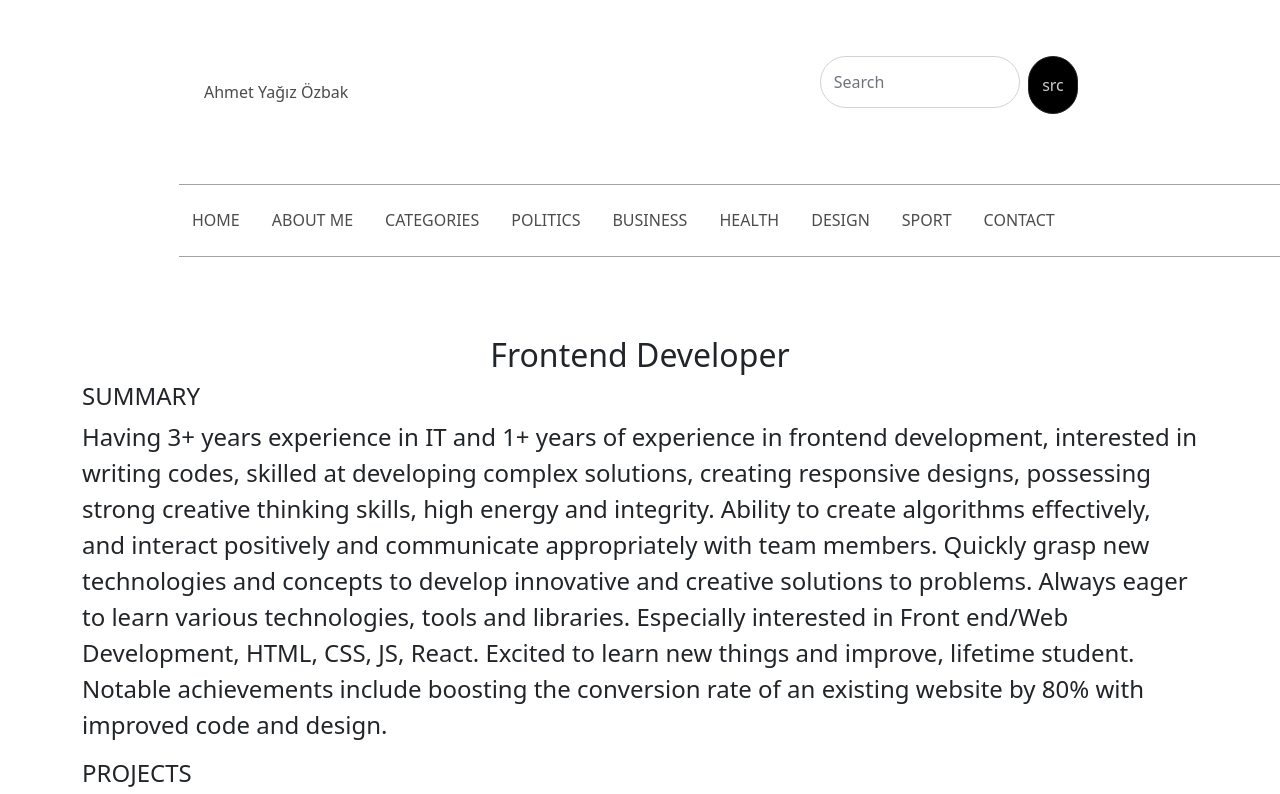
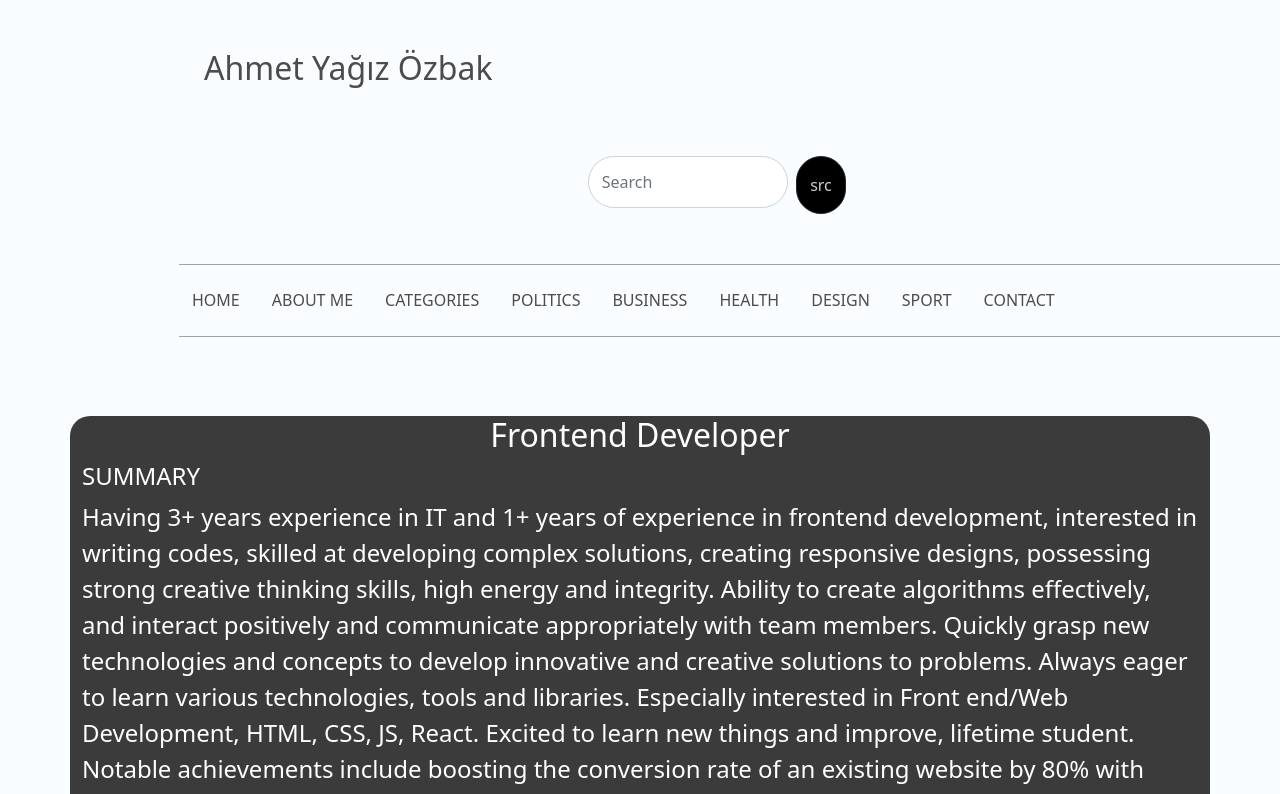
Before and after one commit to ahmetyags/newspaper-challenge, a React (Create React App) app: page /about in a window 1280 px wide. Shown: the top 794 px of the page. Built offline with nearby package versions, Linux system fonts and the light colour scheme.

Commit message:
start.v2

```diff
--- a/public/index.html
+++ b/public/index.html
@@ -25,7 +25,7 @@
       work correctly both with client-side routing and a non-root public URL.
       Learn how to configure a non-root public URL by running `npm run build`.
     -->
-  <title>React App</title>
+  <title>Newspaper App</title>
 </head>
 
 <body>
--- /dev/null
+++ b/src/App.css
@@ -0,0 +1,3 @@
+.app-style {
+  background-color: #fafdff;
+}
--- a/src/App.js
+++ b/src/App.js
@@ -1,11 +1,11 @@
 import AppRouter from "./router/AppRouter";
 import "bootstrap/dist/css/bootstrap.min.css";
 import SearchNewsProvider from "./components/context/SearchNews";
-
+import "./App.css";
 
 function App() {
   return (
-    <div>
+    <div className="app-style">
       <SearchNewsProvider>
         <AppRouter />
       </SearchNewsProvider>
--- a/src/components/Appbar/Appbar.css
+++ b/src/components/Appbar/Appbar.css
@@ -3,11 +3,11 @@
   top: 20px !important;
   margin-right: 2 rem !important;
 }
-.btn {
+/* .btn {
   position: absolute !important;
   margin-left: 10px !important;
   margin-right: 10px !important;
-}
+} */
 .appbar {
   font-size: 2.5rem !important;
 }
--- a/src/components/Appbar/Appbar.jsx
+++ b/src/components/Appbar/Appbar.jsx
@@ -3,6 +3,7 @@ import React, { useContext, useState } from "react";
 import { useNavigate } from "react-router-dom";
 import { SearchNewsContext } from "../context/SearchNews";
 import { Button } from "react-bootstrap";
+import "./Appbar.css";
 
 const Appbar = () => {
   const navigate = useNavigate();
--- a/src/components/Card/Card.css
+++ b/src/components/Card/Card.css
@@ -1,14 +1,16 @@
 .container {
   /* text-align: center; */
-  margin-left: 10rem;
-  margin-right: 10rem;
+  margin-left: 12rem;
+  margin-right: 12rem;
   font-size: x-large;
+  background-color: rgb(60, 59, 59);
+  color: white;
+  border-radius: 20px;
 }
 .headline {
   text-align: center;
 }
 .images {
-
   border-radius: 8px;
   width: 400px;
 }
--- a/src/components/Card/Card.jsx
+++ b/src/components/Card/Card.jsx
@@ -29,7 +29,11 @@ const Card = () => {
         the entered word. Skills/Tools : React-router library, Bootstrap
         library, Axios library and Firebase.
       </p>
-      <a href="https://movie-app-ahmetyags.vercel.app/" target="_blank">
+      <a
+        href="https://movie-app-ahmetyags.vercel.app/"
+        target="_blank"
+        rel="noreferrer"
+      >
         <img className="images" src={moviegif} alt="movieapp" />
       </a>
       <p className="message">
@@ -38,7 +42,11 @@ const Card = () => {
         standard calculator. Skills/Tools : CSS custom properties, Flexbox, CSS
         Grid, Javascript DOM, Javascript Events.
       </p>
-      <a href="https://ahmetyags.github.io/ios-calculator/" target="_blank">
+      <a
+        href="https://ahmetyags.github.io/ios-calculator/"
+        target="_blank"
+        rel="noreferrer"
+      >
         <img className="images" src={applegif} alt="calculator" />
       </a>
       <p className="message">
@@ -46,7 +54,11 @@ const Card = () => {
         of searched cities around the world with fetching Weather Api data.
         Skills/Tools : HTML, CSS, Weather Api.
       </p>
-      <a href="https://ahmetyags.github.io/weather-app/" target="_blank">
+      <a
+        href="https://ahmetyags.github.io/weather-app/"
+        target="_blank"
+        rel="noreferrer"
+      >
         <img className="images" src={weathergif} alt="weather" />
       </a>
     </div>
--- a/src/components/Content/Content.jsx
+++ b/src/components/Content/Content.jsx
@@ -11,6 +11,8 @@ const Content = ({ haber }) => {
             href={i.url}
             className="list-group-item list-group-item-action "
             aria-current="true"
+            target="_blank"
+            rel="noreferrer"
             key={index}
           >
             <div className="d-flex w-100 justify-content-between">
--- a/src/components/Slide/Slide.css
+++ b/src/components/Slide/Slide.css
@@ -1,5 +1,5 @@
 .carousel-item {
-  max-height: calc(100vh - 250px);
+  max-height: calc(90vh - 220px);
   width: auto;
 }
 
--- a/src/pages/Categories.jsx
+++ b/src/pages/Categories.jsx
@@ -16,7 +16,7 @@ const Categories = () => {
   useEffect(() => {
     News();
   }, []);
-  console.log(haber);
+  // console.log(haber);
   return (
     <div className="contant">
       <h2>
--- a/src/pages/Home.jsx
+++ b/src/pages/Home.jsx
@@ -2,6 +2,7 @@ import React, { useEffect, useState } from "react";
 import Slide from "../components/Slide/Slide";
 import axios from "axios";
 import Content from "../components/Content/Content";
+import "../style/Home.css";
 const Home = () => {
   const [haber, setHaber] = useState([]);
   const News = async () => {
@@ -17,9 +18,9 @@ const Home = () => {
   useEffect(() => {
     News();
   }, []);
-  console.log(haber, "geldi");
+  // console.log(haber, "geldi");
   return (
-    <div>
+    <div className="home-div">
       <Slide haber={haber} />
       <Content haber={haber} />
     </div>
--- /dev/null
+++ b/src/style/Home.css
@@ -0,0 +1,6 @@
+.home-div {
+  padding-left: 12rem;
+  padding-right: 12rem;
+  padding-top: 2rem;
+
+}
```
Also changed, not shown: 1 other file (tests, documents, lock files or other folders).
